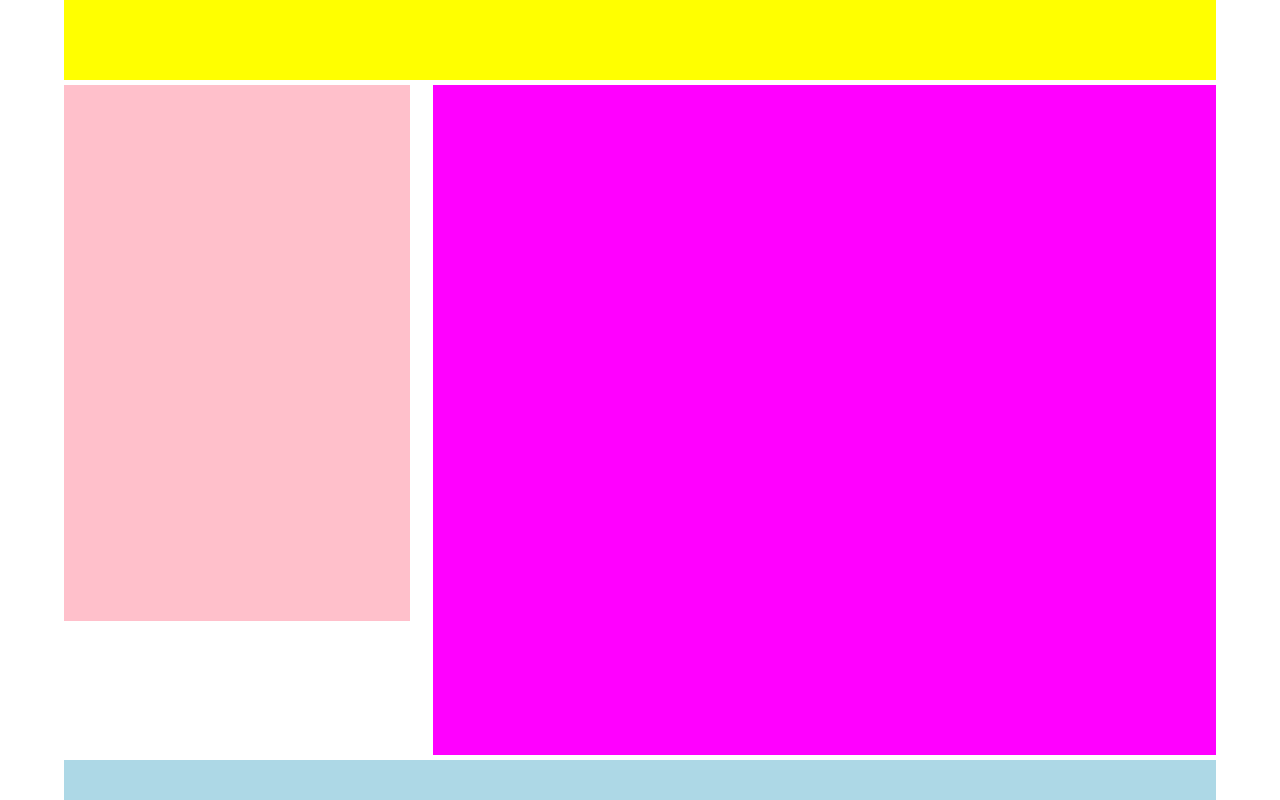
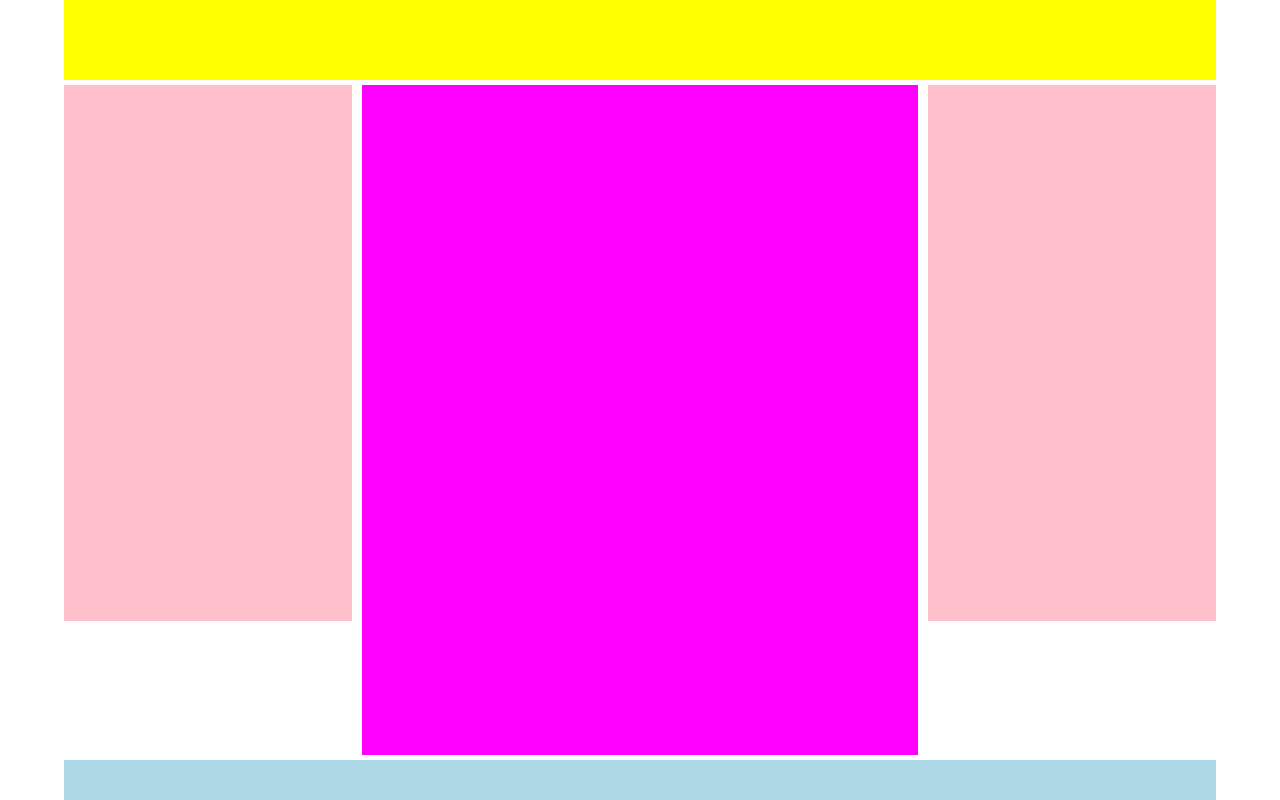
Before and after one commit to salasimo/htmlcss-struttura-wp, a plain HTML site: page index.html in a window 1280 px wide. Drawn offline with Linux system fonts and the light colour scheme.

Commit message:
Consegna versione 3-column
margine verticale tra main ed aside,  prima ottenuto con una % < 100, ora inserito con dimensione fissa, sfruttando calc()

```diff
--- a/css/style.css
+++ b/css/style.css
@@ -43,22 +43,24 @@ footer{
 
 aside{
     background-color: pink;
-    width: 30%;
+    width: 25%;
     height: 80%;
+
 }
 
 aside.left{
     float:left;
+    margin-right: 10px;
 }
 aside.right{
     float:right;
+    margin-left: 10px;
 }
 
 main{
     background-color: magenta;
     float:right;
     height: 100%;
-    width: 68%;
-
+    width: calc(50% - 20px);
 
 }
--- a/index.html
+++ b/index.html
@@ -16,9 +16,9 @@
                 <aside class="left clearfix">
 
                 </aside>
-                <!-- <aside class="right clearfix">
+                <aside class="right clearfix">
 
-                </aside> -->
+                </aside>
 
                 <main class="clearfix">
 
```
